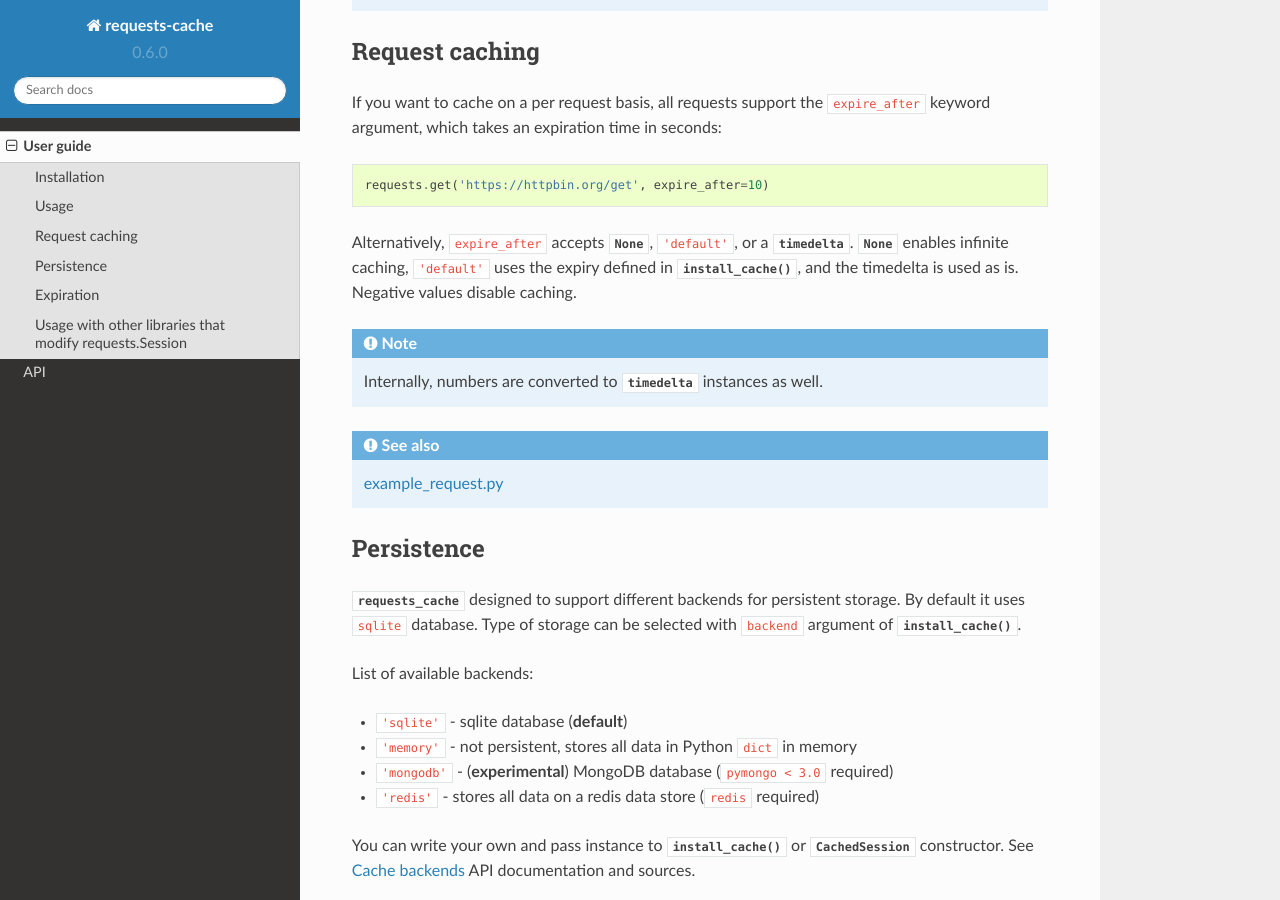
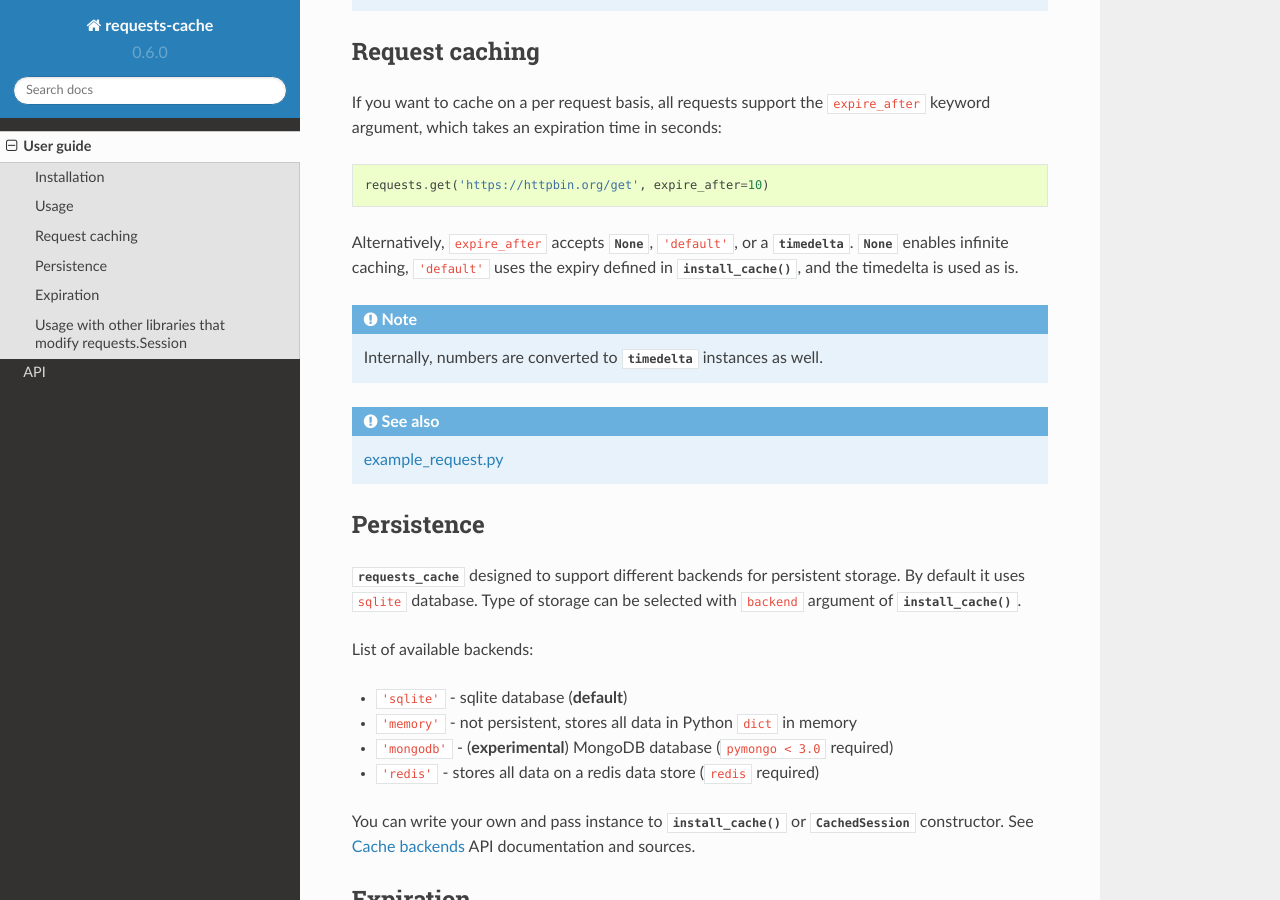
Before and after one commit to requests-cache/requests-cache, a Sphinx documentation site: the page built from docs/user_guide.rst, in a window 1280 px wide and 900 px high, scrolled down 2636 px. Built offline with Sphinx 7.4.7 and the Read the Docs theme 2.0.0, drawn with Linux system fonts in a browser that asks for light colours.

Commit message:
Remove invalid sentence from docs.

```diff
--- a/docs/user_guide.rst
+++ b/docs/user_guide.rst
@@ -130,7 +130,7 @@ If you want to cache on a per request basis, all requests support the ``expire_a
 
     requests.get('https://httpbin.org/get', expire_after=10)
 
-Alternatively, ``expire_after`` accepts :class:`None`, ``'default'``, or a :class:`~datetime.timedelta`. :class:`None` enables infinite caching, ``'default'`` uses the expiry defined in :func:`install_cache`, and the timedelta is used as is. Negative values disable caching.
+Alternatively, ``expire_after`` accepts :class:`None`, ``'default'``, or a :class:`~datetime.timedelta`. :class:`None` enables infinite caching, ``'default'`` uses the expiry defined in :func:`install_cache`, and the timedelta is used as is.
 
 .. note:: Internally, numbers are converted to :class:`~datetime.timedelta` instances as well.
 
```
